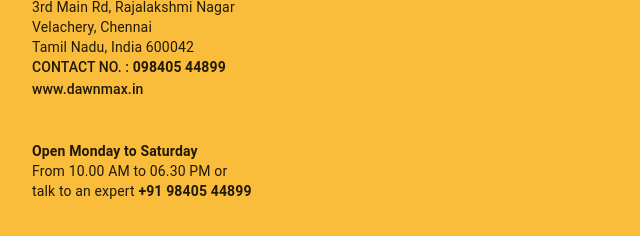
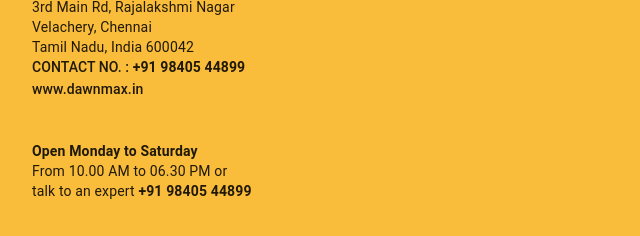
Before and after one commit to rajkamal-github/dawnmax-public-site-20, a Gatsby site: page / in a window 1280 px wide. Shown: the part 2717-2953 px from the top of the page, 0-640 px from the left. Built offline with nearby package versions, Linux system fonts and the light colour scheme; Gatsby itself is replaced by a stand-in of ours.

Commit message:
Updated contact no

```diff
--- a/src/components/FindUs.js
+++ b/src/components/FindUs.js
@@ -48,7 +48,7 @@ export default function FindUs() {
                     Tamil Nadu, India 600042
                 </Typography>
                 <Typography variant="subtitle2" className={classes.subtitle2}>
-                    Contact No. : <strong>098405 44899</strong>
+                    Contact No. : <strong>+91 98405 44899</strong>
                 </Typography>
                 <Typography variant="subtitle2">
                     www.dawnmax.in
```
